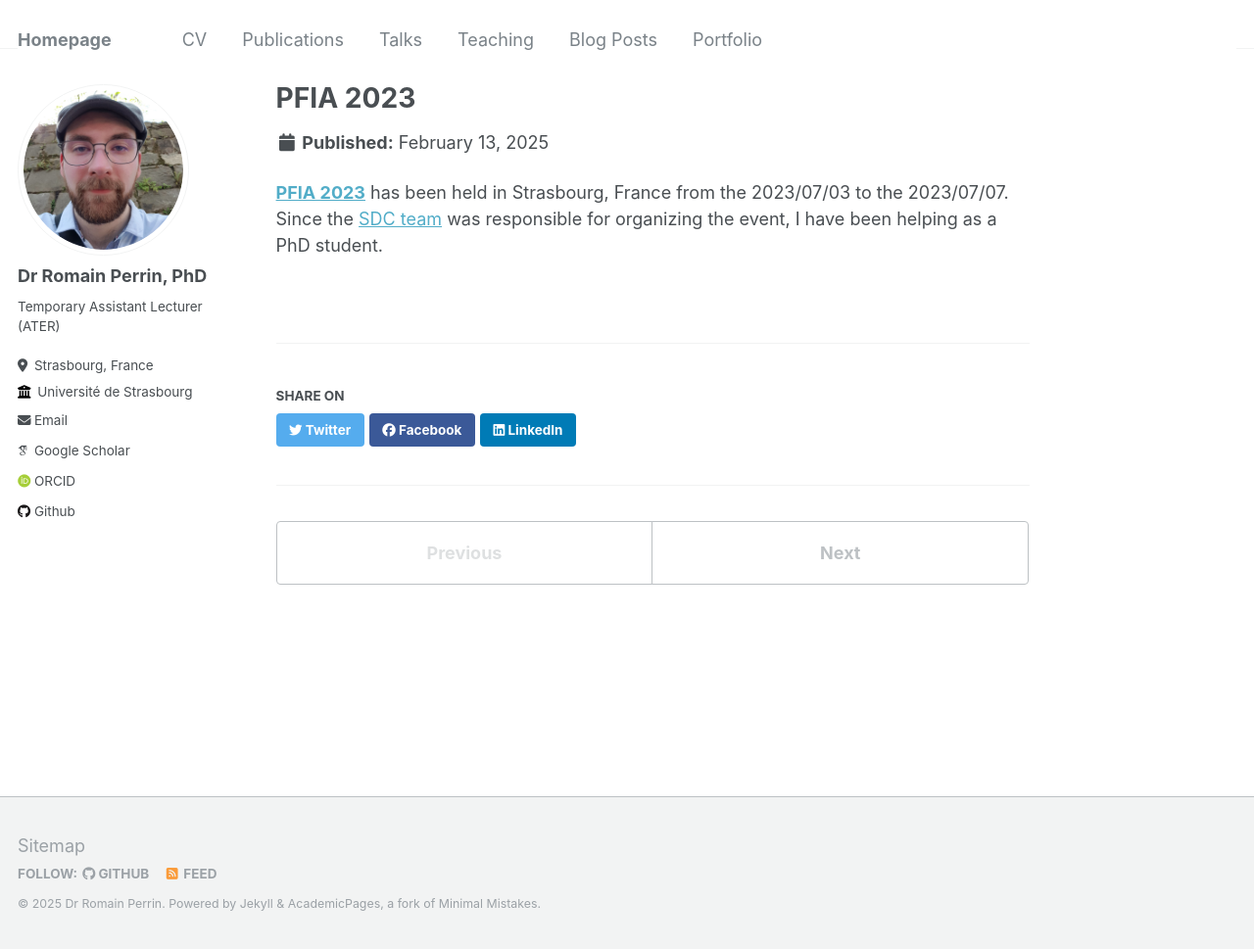
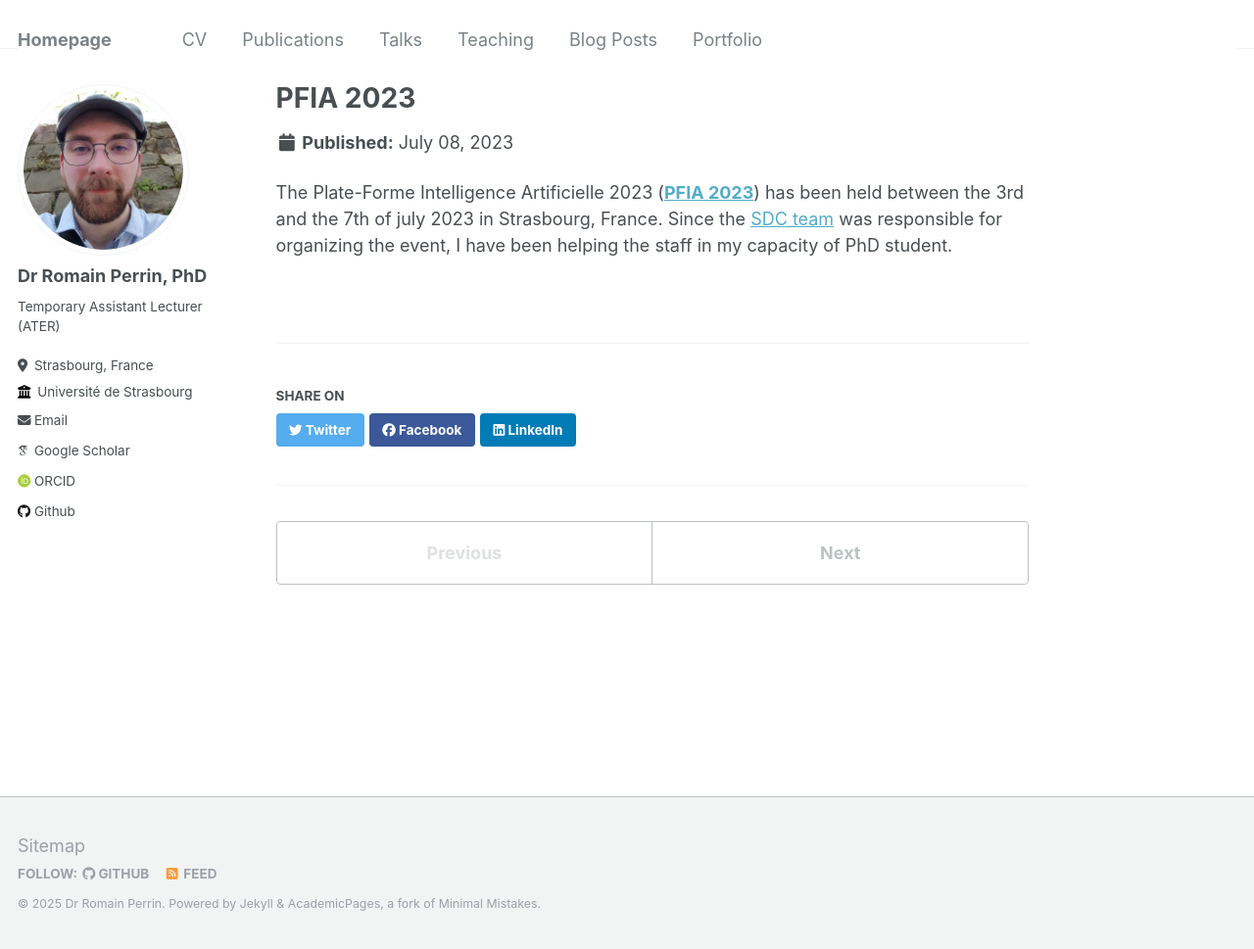
Before and after one commit to Romain96/Romain96.github.io, a Jekyll site: the page built from _portfolio/portfolio-1-PFIA-2023.md, in a window 1280 px wide and 969 px high. Shown: the whole window at 98% size. Built offline with Jekyll 4.4.1, drawn with Linux system fonts in a browser that asks for light colours; some web fonts are replaced.

Commit message:
adding date to PFIA in portfolio

```diff
--- a/_portfolio/portfolio-1-PFIA-2023.md
+++ b/_portfolio/portfolio-1-PFIA-2023.md
@@ -1,8 +1,9 @@
 ---
 title: "PFIA 2023"
-excerpt: "Plate-Forme Intelligence Artificielle 2023<br/><img src='/images/pfia_2024/pfia_2024.png'>"
+excerpt: "Plate-Forme Intelligence Artificielle 2023"
 collection: portfolio
+date: 2023-07-08
 ---
 
-[**PFIA 2023**](https://pfia23.icube.unistra.fr/) has been held in Strasbourg, France from the 2023/07/03 to the 2023/07/07.
-Since the [SDC team](https://sdc.icube.unistra.fr/en/index.php/Home) was responsible for organizing the event, I have been helping as a PhD student.
+The Plate-Forme Intelligence Artificielle 2023 ([**PFIA 2023**](https://pfia23.icube.unistra.fr/)) has been held between the 3rd and the 7th of july 2023 in Strasbourg, France.
+Since the [SDC team](https://sdc.icube.unistra.fr/en/index.php/Home) was responsible for organizing the event, I have been helping the staff in my capacity of PhD student.
```
